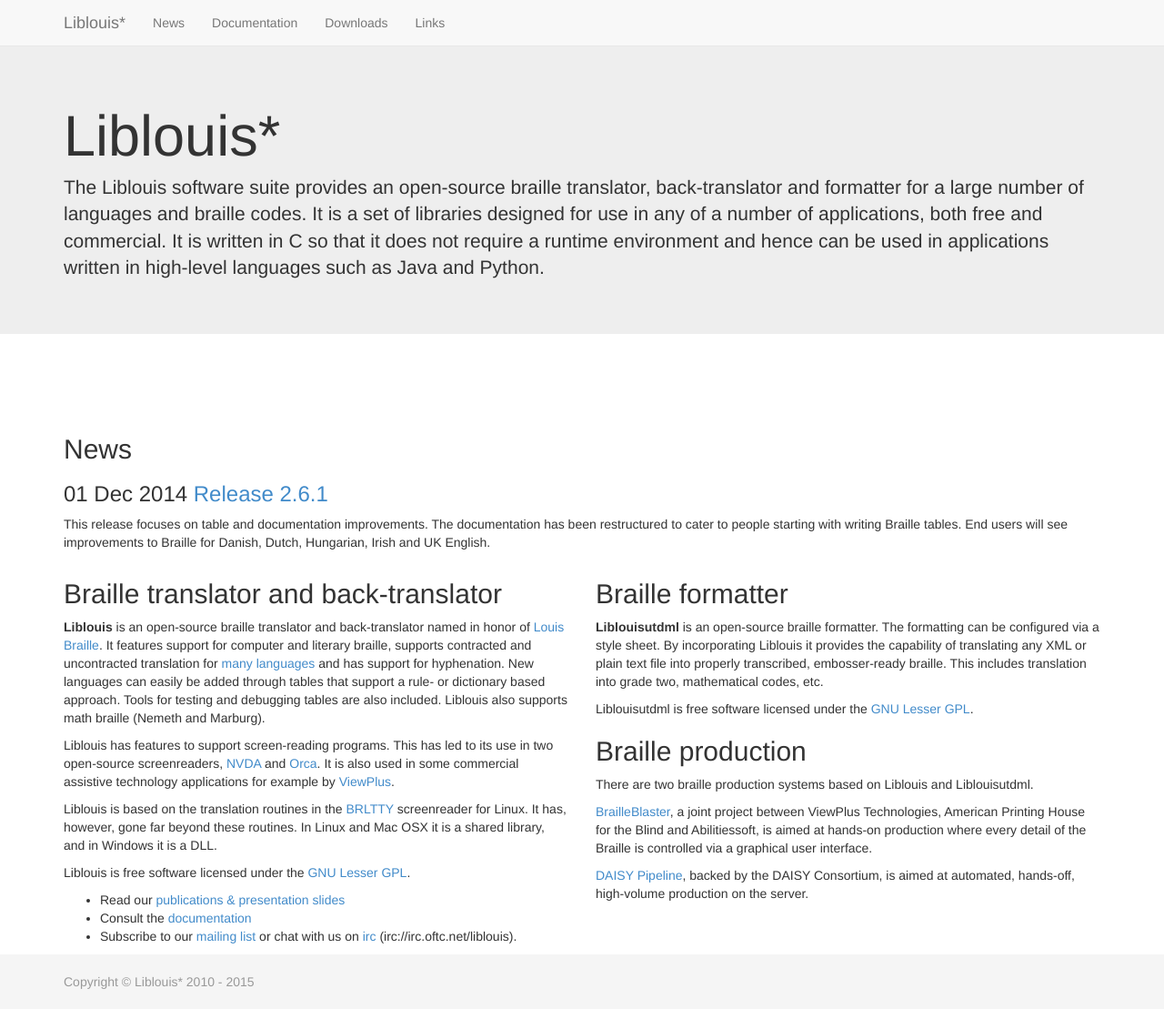
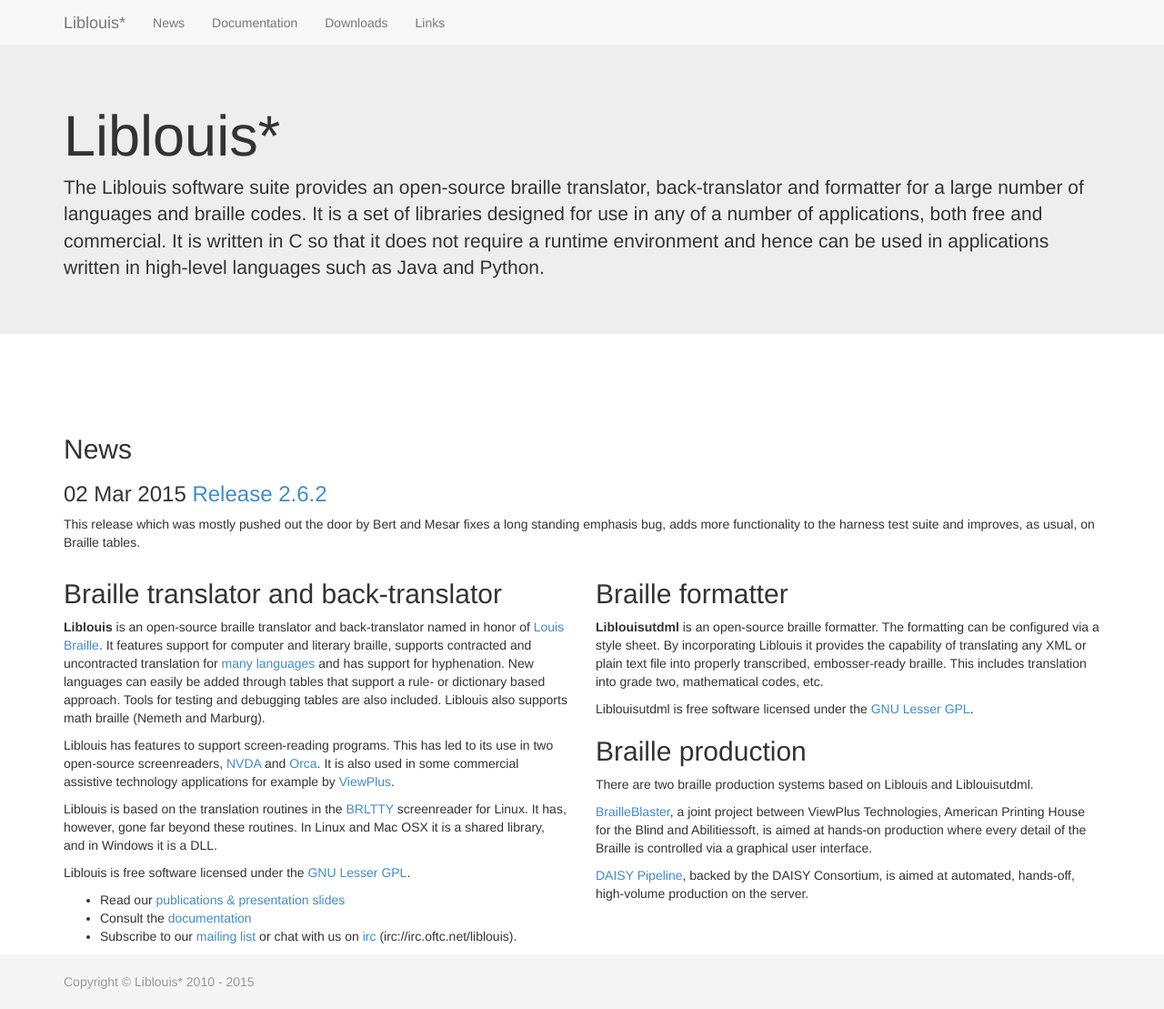
Before and after one commit to liblouis/liblouis.github.io, a Jekyll site: the page built from index.md, in a window 1280 px wide and 1109 px high. Shown: the whole window at 91% size. Built offline with Jekyll 4.4.1, drawn with Linux system fonts in a browser that asks for light colours.

Commit message:
Add news for release 2.6.2

```diff
--- /dev/null
+++ b/_posts/2015-3-2-release-2.6.2.md
@@ -0,0 +1,26 @@
+---
+title: Release 2.6.2
+---
+
+This release which was mostly pushed out the door by Bert and Mesar
+fixes a long standing emphasis bug, adds more functionality to the
+harness test suite and improves, as usual, on Braille tables.
+
+* Will be replaced with the ToC
+{:toc}
+
+## New features
+
+-   Harness tests now can test for typeform differences.
+
+## Bug fixes
+
+-   Fix for emphasis bug, thanks to Michael Gray
+
+## Braille table improvements
+
+-   Correction to comments in Norwegian generic tables, thanks to Lars
+    Bjørndal
+-   Corrections to dot patterns in no-no-g0.utb thanks to Lars Bjørndal
+-   Corrections and additional test cases for Hungarian grade 1, thanks
+    to Hammer Attila.
--- a/documentation/liblouis.html
+++ b/documentation/liblouis.html
@@ -82,7 +82,7 @@
 <a name="Liblouis-User_0027s-and-Programmer_0027s-Manual"></a>
 <h1 class="top">Liblouis User&rsquo;s and Programmer&rsquo;s Manual</h1>
 
-<p>This manual is for liblouis (version 2.6.1, 25 November 2014),
+<p>This manual is for liblouis (version 2.6.2, 1 March 2015),
 a Braille Translation and Back-Translation Library derived from the
 Linux screen reader <acronym>BRLTTY</acronym>.
 </p>
@@ -3198,5 +3198,3 @@
 <table><tr><th valign="top">Jump to: &nbsp; </th><td><a class="summary-letter" href="#Program-Index_pg_letter-L"><b>L</b></a>
  &nbsp;
 </td></tr></table>
-
-<hr>
```
Also changed, not shown: downloads/index.md (+3 -1 lines).
